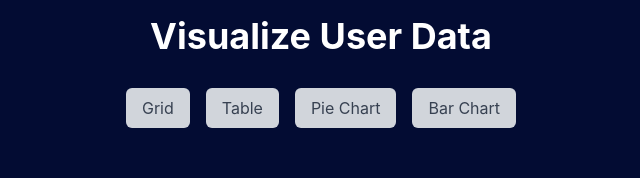
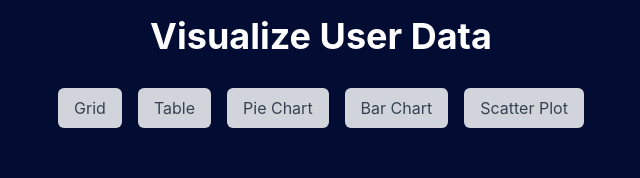
Before and after one commit to halakhellow/users-list, a React (Create React App) app: page / in a window 1280 px wide. Shown: the top 178 px of the page, without its empty margins (319-959 px from the left). Built offline with nearby package versions, Linux system fonts and the light colour scheme; no server answers.

Commit message:
add the scatter plot button on the Homepage

```diff
--- a/src/components/Homepage.js
+++ b/src/components/Homepage.js
@@ -6,6 +6,7 @@ import UsersGrid from "./UsersGrid";
 import UsersTable from "./UsersTable";
 import PieChartComponent from "./PieChart";
 import BarChart from "./BarChart";
+import ScatterPlot from "./ScatterPlot";
 
 const Homepage = () => {
   const [users, setUsers] = useState([]);
@@ -73,6 +74,16 @@ const Homepage = () => {
         >
           Bar Chart
         </button>
+        <button
+          className={`${
+            displayType === "scatter-plot"
+              ? "bg-lightOrange text-white"
+              : "bg-gray-300 text-gray-700"
+          } px-4 py-2 rounded-md`}
+          onClick={() => handleDisplayType("scatter-plot")}
+        >
+          Scatter Plot
+        </button>
       </div>
       {isLoading ? (
         <Spinner />
@@ -82,6 +93,7 @@ const Homepage = () => {
           {displayType === "table" && <UsersTable users={users} />}
           {displayType === "pie-chart" && <PieChartComponent users={users} />}
           {displayType === "bar-chart" && <BarChart users={users} />}
+          {displayType === "scatter-plot" && <ScatterPlot users={users} />}
         </>
       )}
     </div>
```
